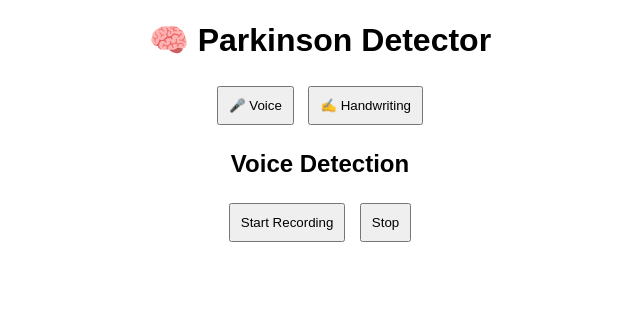
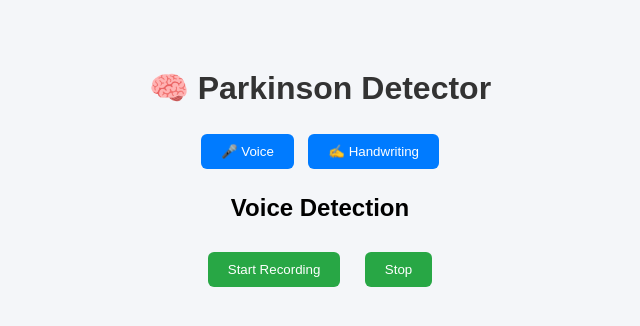
Before and after one commit to Chetan-ryzen/parkinsons-detector, a plain HTML site: page frontend/index.html in a window 1280 px wide. Both pictures are taken after a click on the button "🎤 Voice". Shown: the whole page, without its empty margins (320-960 px from the left). Drawn offline with Linux system fonts and the light colour scheme.

Commit message:
final fix voice + image detection

```diff
--- a/frontend/index.html
+++ b/frontend/index.html
@@ -2,32 +2,88 @@
 <html>
 <head>
     <title>Parkinson Detector</title>
+
     <style>
-        body { font-family: Arial; text-align: center; }
-        .tab { display: none; }
-        button { padding: 10px; margin: 5px; }
+        body {
+            font-family: Arial;
+            text-align: center;
+            background: #f4f6f9;
+            padding: 40px;
+        }
+
+        h1 {
+            color: #333;
+        }
+
+        .tabs button {
+            padding: 10px 20px;
+            margin: 5px;
+            border: none;
+            background: #007bff;
+            color: white;
+            border-radius: 6px;
+            cursor: pointer;
+        }
+
+        .tabs button:hover {
+            background: #0056b3;
+        }
+
+        .tab {
+            display: none;
+            margin-top: 20px;
+        }
+
+        button.action {
+            padding: 10px 20px;
+            margin: 10px;
+            background: #28a745;
+            color: white;
+            border: none;
+            border-radius: 6px;
+            cursor: pointer;
+        }
+
+        button.action:hover {
+            background: #1e7e34;
+        }
+
+        #voiceResult, #imageResult {
+            margin-top: 15px;
+            font-size: 20px;
+            font-weight: bold;
+        }
     </style>
 </head>
+
 <body>
 
 <h1>🧠 Parkinson Detector</h1>
 
+<div class="tabs">
     <button onclick="showTab('voice')">🎤 Voice</button>
     <button onclick="showTab('handwriting')">✍️ Handwriting</button>
+</div>
 
-<!-- Voice Tab -->
+<!-- 🎤 VOICE TAB -->
 <div id="voice" class="tab">
     <h2>Voice Detection</h2>
-    <button onclick="startRecording()">Start Recording</button>
-    <button onclick="stopRecording()">Stop</button>
+
+    <button class="action" onclick="startRecording()">Start Recording</button>
+    <button class="action" onclick="stopRecording()">Stop</button>
+
     <p id="voiceResult"></p>
 </div>
 
-<!-- Handwriting Tab -->
+<!-- ✍️ IMAGE TAB -->
 <div id="handwriting" class="tab">
     <h2>Handwriting Detection</h2>
-    <input type="file" id="imageInput">
-    <button onclick="uploadImage()">Predict</button>
+
+    <input type="file" id="imageInput" accept="image/*">
+    <br>
+
+    <button class="action" onclick="uploadImage()">Predict</button>
+
     <p id="imageResult"></p>
 </div>
 
@@ -35,22 +91,32 @@
 let mediaRecorder;
 let audioChunks = [];
 
+// Switch tabs
 function showTab(tab) {
     document.getElementById("voice").style.display = "none";
     document.getElementById("handwriting").style.display = "none";
+
     document.getElementById(tab).style.display = "block";
 }
 
-// 🎤 Voice recording
+// 🎤 Start recording
 async function startRecording() {
+    audioChunks = [];  // 🔥 important fix
+
     let stream = await navigator.mediaDevices.getUserMedia({ audio: true });
+
     mediaRecorder = new MediaRecorder(stream);
 
-    mediaRecorder.ondataavailable = e => audioChunks.push(e.data);
+    mediaRecorder.ondataavailable = e => {
+        audioChunks.push(e.data);
+    };
 
     mediaRecorder.start();
+
+    document.getElementById("voiceResult").innerText = "Recording...";
 }
 
+// 🎤 Stop recording
 function stopRecording() {
     mediaRecorder.stop();
 
@@ -60,29 +126,47 @@ function stopRecording() {
         let formData = new FormData();
         formData.append("file", blob);
 
+        try {
             let response = await fetch("https://parkinsons-detector-lu0v.onrender.com/predict_voice", {
                 method: "POST",
                 body: formData
             });
 
             let data = await response.json();
-        document.getElementById("voiceResult").innerText = data.prediction;
+
+            document.getElementById("voiceResult").innerText = data.prediction || data.error;
+
+        } catch (error) {
+            document.getElementById("voiceResult").innerText = "Error connecting to server";
+        }
     };
 }
 
-// ✍️ Image upload
+// ✍️ Upload image
 async function uploadImage() {
     let fileInput = document.getElementById("imageInput");
+
+    if (!fileInput.files.length) {
+        document.getElementById("imageResult").innerText = "Please select an image";
+        return;
+    }
+
     let formData = new FormData();
     formData.append("file", fileInput.files[0]);
 
+    try {
         let response = await fetch("https://parkinsons-detector-lu0v.onrender.com/predict_image", {
             method: "POST",
             body: formData
         });
 
         let data = await response.json();
-    document.getElementById("imageResult").innerText = data.prediction;
+
+        document.getElementById("imageResult").innerText = data.prediction || data.error;
+
+    } catch (error) {
+        document.getElementById("imageResult").innerText = "Error connecting to server";
+    }
 }
 </script>
 
```
Lines whose indentation alone changed are shown as unchanged.
